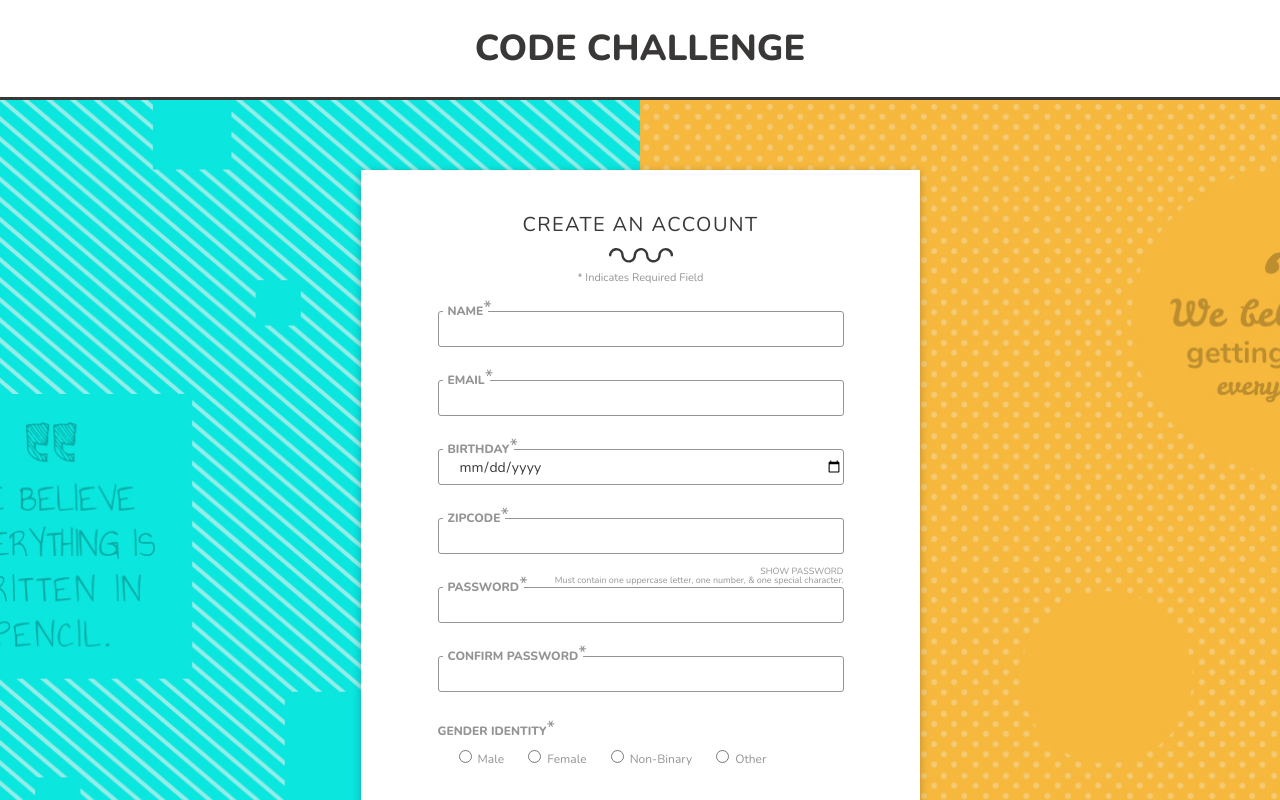
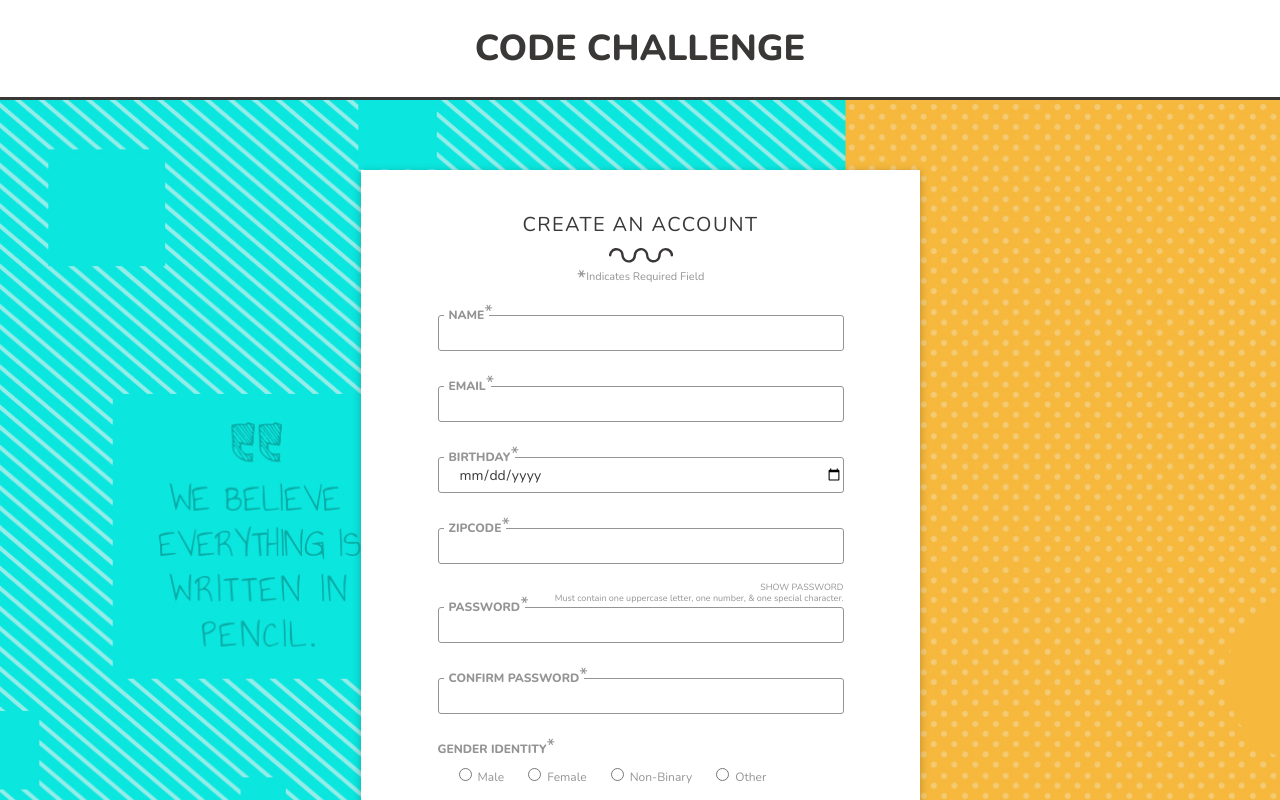
Before and after one commit to Magellanarts/HE-Code-Challenge, a Vue app: page / in a window 1280 px wide. Shown: the top 800 px of the page. Built offline with nearby package versions, Linux system fonts and the light colour scheme; no server answers.

Commit message:
added minor style fixes for form layout

```diff
--- a/src/App.vue
+++ b/src/App.vue
@@ -21,9 +21,15 @@
 .l-main-content {
   padding: 70px 0;
   box-sizing: border-box;
-  min-height: 1242px;
-  background: url('./assets/images/bg--desktop.jpg');
+  background: url('./assets/images/bg--tablet.jpg');
   background-position: center top;
-  background-size: cover;
+
+
+  @media screen and (min-width: 1220px) {
+    background: url('./assets/images/bg--desktop.jpg');
+    background-size: cover;
+    min-height: 1242px;
+  }
+
 }
 </style>
--- a/src/views/Home.vue
+++ b/src/views/Home.vue
@@ -8,7 +8,7 @@
           src="@/assets/images/squiggle.svg"
           alt="Decorative squiggle line" />
 
-        <div class="c-content-header__note">* Indicates Required Field</div>
+        <div class="c-content-header__note"><sup>*</sup>Indicates Required Field</div>
       </header>
 
       <form
@@ -75,7 +75,7 @@
           />
         </div>
 
-        <div class="c-account-form__field">
+        <div class="c-account-form__field c-account-form__field--password">
           <div class="c-account-form__field__meta">
             <div
               class="c-account-form__field__action"
@@ -86,6 +86,7 @@
             </div>
           </div>
 
+          <div class="c-account-form__field-container">
             <label
               class="c-account-form__label c-account-form__label--positioned"
               for="password"
@@ -100,8 +101,9 @@
               required
             />
           </div>
+        </div>
 
-        <div class="c-account-form__field">
+        <div class="c-account-form__field c-account-form__field--sm-margin">
           <label
             class="c-account-form__label c-account-form__label--positioned"
             for="confirm-password"
@@ -115,7 +117,7 @@
           />
         </div>
 
-        <div class="c-account-form__field">
+        <div class="c-account-form__field c-account-form__field--sm-margin">
           <label
             class="c-account-form__label"
             for="gender-identity"
@@ -170,7 +172,7 @@
           </label>
         </div>
 
-        <div class="c-account-form__field">
+        <div class="c-account-form__field c-account-form__field--sm-margin">
           <label class="c-account-form__label" for="newsletter">Subscribe to newsletter</label>
 
           <label
@@ -324,32 +326,44 @@
   margin: 0 auto;
   box-shadow: 0 2px 8px 0 rgba(0, 0, 0, 0.25);
   box-sizing: border-box;
+  padding: 43px 25px 32px;
+
+  @media screen and (min-width: 760px) {
     padding: 43px 76px 32px 77px;
+  }
 }
 
 .c-content-header {
   text-align: center;
-  margin-bottom: 27px;
+  margin-bottom: 32px;
 
   &__border-squiggle {
     width: 64px;
     display: inline-block;
-    margin-bottom: 5px;
+    margin-bottom: 2px;
   }
 
   &__note {
     font: 11px/1.2 'Nunito';
+
+    sup {
+      font-size: 21px;
+      line-height: 11px;
+      font-weight: 400;
+      position: relative;
+      top: 5px;
+    }
   }
 }
 
 .c-account-form {
   &__field {
-    margin-bottom: 33px;
+    margin-bottom: 35px;
     position: relative;
 
     &__meta {
       position: absolute;
-      top: -20px;
+      top: -16px;
       right: 0;
       text-align: right;
       font-size: 9px;
@@ -358,6 +372,7 @@
     &__action {
       cursor: pointer;
       text-transform: uppercase;
+      margin-bottom: 2px;
 
       &:hover {
         color: #3a3737;
@@ -368,6 +383,18 @@
       padding-left: 16px;
       font-size: 12px;
     }
+
+    &--password {
+      padding-top: 8px;
+    }
+
+    &--sm-margin {
+      margin-bottom: 29px;
+    }
+  }
+
+  &__field-container {
+    position: relative;
   }
 
   &__label {
@@ -388,7 +415,7 @@
       position: absolute;
       padding: 0 5px;
       top: -6px;
-      left: 5px;
+      left: 6px;
       background: #fff;
     }
   }
@@ -424,6 +451,7 @@
 
   &__footer {
     text-align: center;
+    padding-top: 4px;
   }
 
   &__submit-btn {
@@ -470,6 +498,7 @@
   grid-template-columns: 120px auto;
   grid-column-gap: 30px;
   align-items: center;
+  padding: 17px 0 0 17px;
 
   &__image {
     width: 120px;
```
Also changed, not shown: src/assets/images/bg--desktop.webp (added), src/assets/images/bg--tablet.jpg (added). Lines whose indentation alone changed are shown as unchanged.
